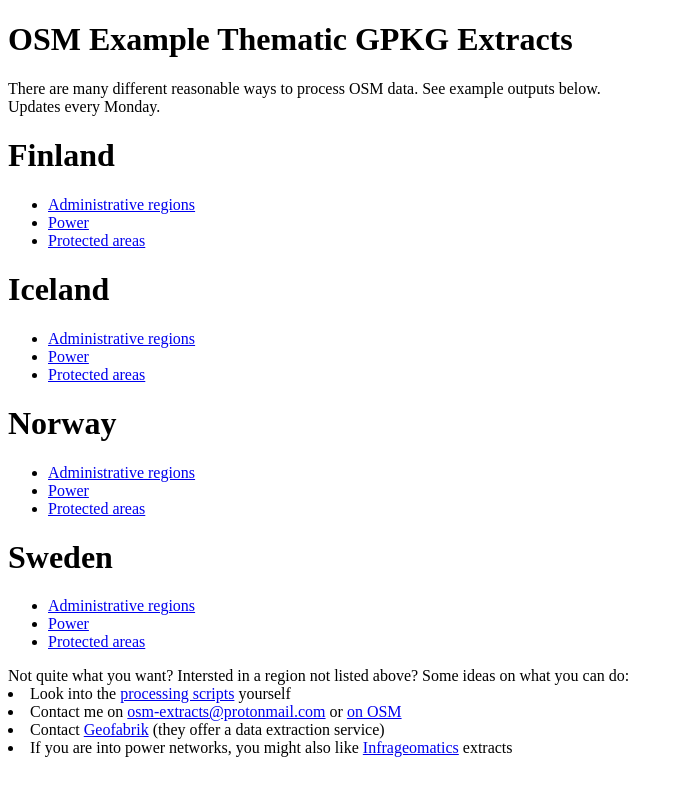
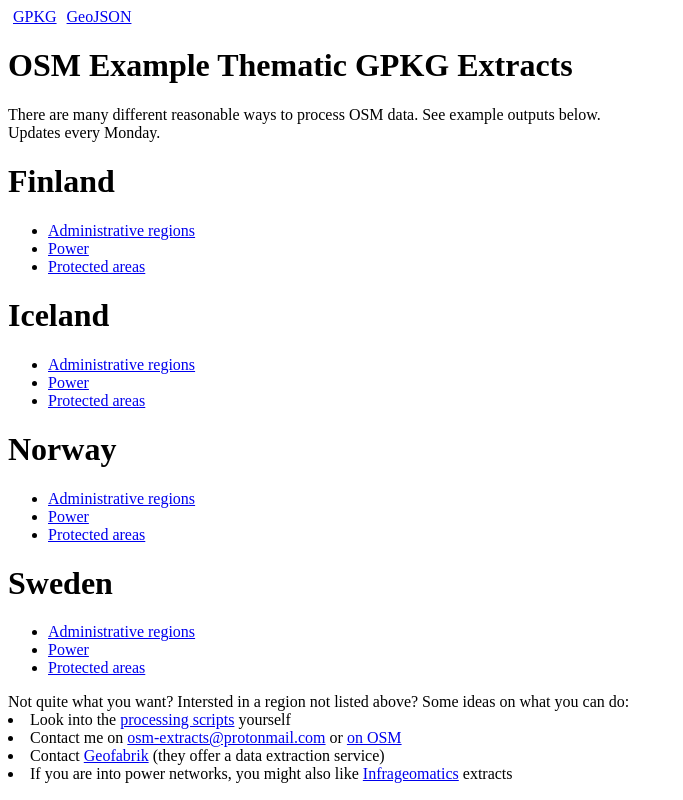
Before and after one commit to zabop/osm-extracts, a React (Vite) app in the folder frontend/: page / in a window 1280 px wide. Shown: the whole page, without its empty margins (0-683 px from the left). Built offline with nearby package versions, Linux system fonts and the light colour scheme; no server answers.

Commit message:
react router basic functionality

```diff
--- a/frontend/src/App.jsx
+++ b/frontend/src/App.jsx
@@ -57,6 +57,10 @@
       </ul>
     </>
   );
+}
+
+function GeoJSON() {
+  return <div>Under construction.</div>;
 }
 
 function GPKG() {
@@ -121,7 +125,25 @@
 }
 
 function App() {
-  return <GPKG />;
+  const padding = {
+    padding: 5,
+  };
+  return (
+    <Router>
+      <div>
+        <Link style={padding} to="/">
+          GPKG
+        </Link>
+        <Link style={padding} to="/geojson">
+          GeoJSON
+        </Link>
+      </div>
+      <Routes>
+        <Route path="/" element={<GPKG />} />
+        <Route path="/geojson" element={<GeoJSON />} />
+      </Routes>
+    </Router>
+  );
 }
 
 export default App;
```
